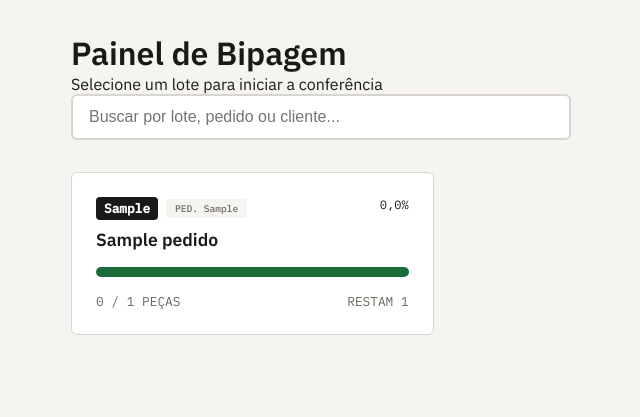
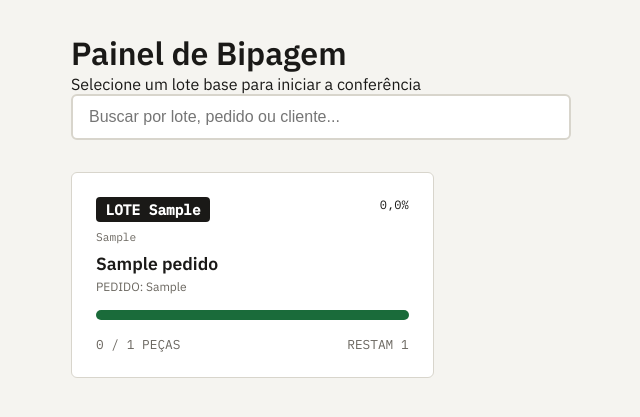
Before and after one commit to paulo15z/Tarugo, a Django app: page /bipagem/ in a window 1280 px wide. Shown: the part 52-469 px from the top of the page, without its empty margins (1-641 px from the left). Run offline with Django 5.2, Linux system fonts and the light colour scheme; a user stored in the database is signed in; tables that the repository leaves empty hold one stand-in row (values such as "Sample post").

Commit message:
refactor(bipagem): group dashboard by Base Batch Number (e.g., 500) instead of individual sub-batches

```diff
--- a/apps/bipagem/templates/bipagem/index.html
+++ b/apps/bipagem/templates/bipagem/index.html
@@ -59,11 +59,17 @@
   .lote-badge {
     background: var(--text);
     color: white;
-    padding: 0.2rem 0.5rem;
+    padding: 0.2rem 0.6rem;
     border-radius: 4px;
-    font-size: 0.8rem;
-    font-weight: 800;
+    font-size: 0.9rem;
+    font-weight: 900;
     font-family: var(--mono);
+  }
+  .sub-lotes-list {
+    font-size: 0.7rem;
+    color: var(--text-muted);
+    font-family: var(--mono);
+    margin-top: 0.25rem;
   }
 </style>
 {% endblock %}
@@ -72,7 +78,7 @@
 <div class="page-header">
   <div>
     <h1 class="page-title">Painel de Bipagem</h1>
-    <p class="page-subtitle">Selecione um lote para iniciar a conferência</p>
+    <p class="page-subtitle">Selecione um lote base para iniciar a conferência</p>
   </div>
 </div>
 
@@ -84,13 +90,14 @@
   {% for l in lotes %}
   <a href="{% url 'bipagem:pedido_detalhe' l.lote %}" class="card order-card" data-search="{{ l.lote }} {{ l.numero_pedido }} {{ l.cliente_nome }}">
     <div style="display: flex; justify-content: space-between; align-items: flex-start; margin-bottom: 0.5rem;">
-      <div style="display: flex; gap: 0.5rem; align-items: center;">
-        <span class="lote-badge">{{ l.lote }}</span>
-        <span class="badge badge-pendente" style="font-size: 0.6rem;">PED. {{ l.numero_pedido }}</span>
+      <div style="display: flex; flex-direction: column; gap: 0.25rem;">
+        <span class="lote-badge">LOTE {{ l.lote }}</span>
+        <span class="sub-lotes-list">{{ l.sub_lotes_display }}</span>
       </div>
       <span class="mono" style="font-size: 0.75rem;">{{ l.percentual }}%</span>
     </div>
     <h3 style="font-size: 1.1rem; margin-bottom: 0.25rem;">{{ l.cliente_nome }}</h3>
+    <p style="font-size: 0.75rem; color: var(--text-muted); margin-bottom: 0.5rem;">PEDIDO: {{ l.numero_pedido }}</p>
 
     <div class="progress-bar-container">
       <div class="progress-bar-fill" style="width: {{ l.percentual }}%;"></div>
--- a/apps/bipagem/views.py
+++ b/apps/bipagem/views.py
@@ -10,39 +10,74 @@
 )
 from apps.bipagem.domain.tipos import StatusPeca
 
+def _extrair_lote_base(lote_composto: str) -> str:
+    """Extrai o lote base de um lote composto (ex: '500-01' -> '500')."""
+    if not lote_composto:
+        return "SEM LOTE"
+    return lote_composto.split('-')[0].strip()
+
 @login_required
 def index(request):
-    """Página principal do scanner de bipagem (Dashboard Operacional por LOTE)."""
-    # Agrupamos por LOTE em vez de Pedido para que cada lote seja uma unidade de trabalho
-    lotes_qs = Peca.objects.values(
+    """Página principal do scanner de bipagem (Dashboard Operacional por LOTE BASE)."""
+    # Buscamos todas as peças e seus dados de pedido
+    pecas_qs = Peca.objects.select_related('modulo__ordem_producao__pedido').values(
         'numero_lote_pcp',
         'modulo__ordem_producao__pedido__numero_pedido',
-        'modulo__ordem_producao__pedido__cliente_nome'
-    ).annotate(
-        total=Count('id'),
-        bipadas=Count('id', filter=Q(status=StatusPeca.BIPADA))
-    ).order_by('-modulo__ordem_producao__pedido__data_criacao', 'numero_lote_pcp')
+        'modulo__ordem_producao__pedido__cliente_nome',
+        'status'
+    )
 
-    lotes = []
-    for item in lotes_qs:
-        total = item['total'] or 0
-        bipadas = item['bipadas'] or 0
+    # Agrupamento manual por Lote Base
+    lotes_base = {}
+    for p in pecas_qs:
+        lote_composto = p['numero_lote_pcp']
+        lote_base = _extrair_lote_base(lote_composto)
+
+        if lote_base not in lotes_base:
+            lotes_base[lote_base] = {
+                'lote_base': lote_base,
+                'numero_pedido': p['modulo__ordem_producao__pedido__numero_pedido'] or "---",
+                'cliente_nome': p['modulo__ordem_producao__pedido__cliente_nome'] or "Cliente Desconhecido",
+                'total': 0,
+                'bipadas': 0,
+                'sub_lotes': set()
+            }
+
+        lotes_base[lote_base]['total'] += 1
+        if p['status'] == StatusPeca.BIPADA:
+            lotes_base[lote_base]['bipadas'] += 1
+
+        if lote_composto:
+            lotes_base[lote_base]['sub_lotes'].add(lote_composto)
+
+    # Preparar lista final para o template
+    lotes_finais = []
+    for lb in lotes_base.values():
+        total = lb['total']
+        bipadas = lb['bipadas']
         percentual = (bipadas / total * 100) if total > 0 else 0
 
-        lote_val = item['numero_lote_pcp'] or "SEM LOTE"
-        pedido_val = item['modulo__ordem_producao__pedido__numero_pedido'] or "---"
+        # Ordenar sub-lotes para exibição
+        sub_lotes_sorted = sorted(list(lb['sub_lotes']))
+        sub_lotes_display = ", ".join(sub_lotes_sorted[:3])
+        if len(sub_lotes_sorted) > 3:
+            sub_lotes_display += "..."
 
-        lotes.append({
-            'lote': lote_val,
-            'numero_pedido': pedido_val,
-            'cliente_nome': item['modulo__ordem_producao__pedido__cliente_nome'] or "Cliente Desconhecido",
+        lotes_finais.append({
+            'lote': lb['lote_base'],
+            'sub_lotes_display': sub_lotes_display,
+            'numero_pedido': lb['numero_pedido'],
+            'cliente_nome': lb['cliente_nome'],
             'total': total,
             'bipadas': bipadas,
             'bipadas_neg': -bipadas,
             'percentual': round(percentual, 1)
         })
 
-    return render(request, 'bipagem/index.html', {'lotes': lotes})
+    # Ordenar por lote (mais recentes primeiro se possível, ou alfabético reverso)
+    lotes_finais.sort(key=lambda x: x['lote'], reverse=True)
+
+    return render(request, 'bipagem/index.html', {'lotes': lotes_finais})
 
 @login_required
 def pedidos_list(request):
@@ -51,50 +86,41 @@
 @login_required
 def pedido_detalhe(request, numero_pedido):
     """
-    Detalhes de um pedido.
-    Se o numero_pedido contiver um hífen, tratamos como um LOTE específico.
+    Detalhes de um LOTE BASE.
+    Filtra todas as peças cujo numero_lote_pcp comece com o lote base.
     """
-    # Verifica se o parâmetro é um LOTE (ex: 573-04) ou um Pedido (ex: 573)
-    is_lote = "-" in numero_pedido
+    lote_base = numero_pedido # O parâmetro agora é o lote base (ex: 500)
 
-    if is_lote:
-        pecas_qs = Peca.objects.filter(
-            numero_lote_pcp=numero_pedido
-        ).select_related('modulo__ordem_producao__pedido').order_by('modulo__nome_modulo', 'id_peca')
+    # Filtra peças que pertencem a este lote base (ex: 500-01, 500-02, etc)
+    # Usamos __startswith ou filtramos manualmente se necessário
+    pecas_qs = Peca.objects.filter(
+        Q(numero_lote_pcp=lote_base) | Q(numero_lote_pcp__startswith=f"{lote_base}-")
+    ).select_related('modulo__ordem_producao__pedido').order_by('numero_lote_pcp', 'modulo__nome_modulo', 'id_peca')
 
-        if not pecas_qs.exists():
-            return render(request, 'bipagem/index.html', {'erro': 'Lote não encontrado'})
+    if not pecas_qs.exists():
+        return render(request, 'bipagem/index.html', {'erro': f'Lote {lote_base} não encontrado'})
 
-        primeira = pecas_qs.first()
-        pedido_obj = primeira.modulo.ordem_producao.pedido
+    primeira = pecas_qs.first()
+    pedido_obj = primeira.modulo.ordem_producao.pedido
 
-        # Criar um resumo fake baseado no lote
-        stats = pecas_qs.aggregate(
-            total=Count('id'),
-            bipadas=Count('id', filter=Q(status=StatusPeca.BIPADA))
-        )
+    # Agregando estatísticas do lote base
+    stats = pecas_qs.aggregate(
+        total=Count('id'),
+        bipadas=Count('id', filter=Q(status=StatusPeca.BIPADA))
+    )
 
-        resumo = {
-            'numero_pedido': pedido_obj.numero_pedido,
-            'cliente': pedido_obj.cliente_nome,
-            'total_pecas': stats['total'],
-            'pecas_bipadas': stats['bipadas'],
-            'pecas_bipadas_neg': -stats['bipadas'],
-            'percentual': round((stats['bipadas'] / stats['total'] * 100), 1) if stats['total'] > 0 else 0
-        }
-        lote_display = numero_pedido
-    else:
-        # Comportamento original por Pedido
-        resumo = get_resumo_pedido(numero_pedido)
-        if not resumo:
-            return render(request, 'bipagem/index.html', {'erro': 'Pedido não encontrado'})
+    resumo = {
+        'numero_pedido': pedido_obj.numero_pedido,
+        'cliente': pedido_obj.cliente_nome,
+        'total_pecas': stats['total'],
+        'pecas_bipadas': stats['bipadas'],
+        'pecas_bipadas_neg': -stats['bipadas'],
+        'percentual': round((stats['bipadas'] / stats['total'] * 100), 1) if stats['total'] > 0 else 0
+    }
 
-        pecas_qs = Peca.objects.filter(
-            modulo__ordem_producao__pedido__numero_pedido=numero_pedido
-        ).select_related('modulo').order_by('modulo__nome_modulo', 'id_peca')
-
-        lotes_unicos = sorted(list(set(pecas_qs.exclude(numero_lote_pcp='').values_list('numero_lote_pcp', flat=True).distinct())))
-        lote_display = " / ".join(lotes_unicos) if lotes_unicos else numero_pedido
+    # Lotes únicos para o cabeçalho
+    lotes_unicos = sorted(list(pecas_qs.values_list('numero_lote_pcp', flat=True).distinct()))
+    lote_display = " / ".join(lotes_unicos)
 
     return render(request, 'bipagem/pedido_detalhe.html', {
         'pedido': resumo,
```
